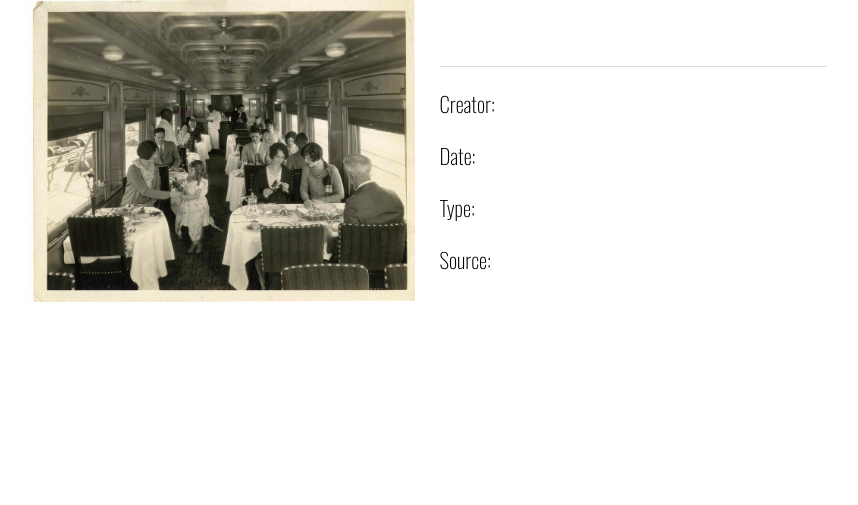
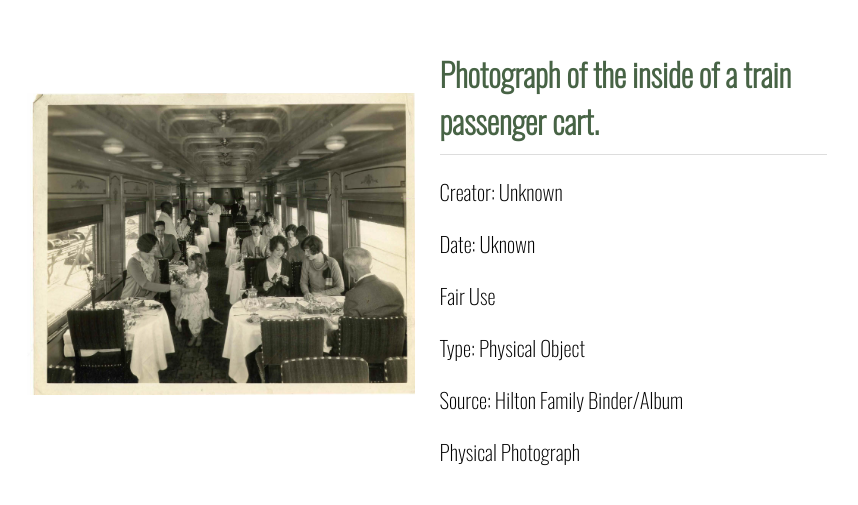
Before and after one commit to martinez2125/TennesseeChicago_Images, a Jekyll site: the page built from _mindoc_media/pg937-img.md, in a window 1280 px wide. Shown: the top 505 px of the page, without its empty margins (213-1071 px from the left). Built offline with Jekyll 4.4.1, drawn with Linux system fonts in a browser that asks for light colours.

Commit message:
Update pg937-img.md

```diff
--- a/_mindoc_media/pg937-img.md
+++ b/_mindoc_media/pg937-img.md
@@ -3,18 +3,18 @@ page: section-name
 title: Hilton Family Binder (Inside)
 media_type: image
 
-_title:
+_title: Photograph of the inside of a train passenger cart.
 description:
-creator:
-_date:
-rights:
-type:
-source:
+creator: Unknown
+_date: Uknown
+rights: Fair Use
+type: Physical Object
+source: Hilton Family Binder/Album
 identifier:
 contributor:
-format:
-credit_(IPTC):
-date_created_(IPTC):
+format: Physical Photograph
+credit_(IPTC): Digitization courtesy of Caden J. Miller & Lesly Martinez
+date_created_(IPTC): 9/15/2025
 
 _path: /assets/img/pg37-img.jpg
 order: 39
```
